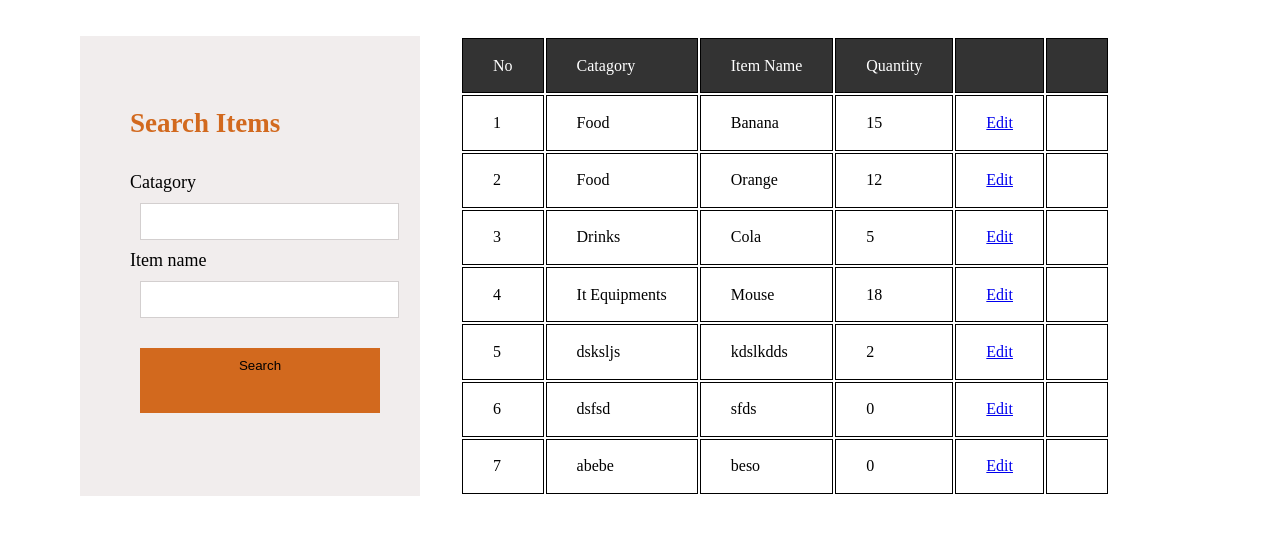
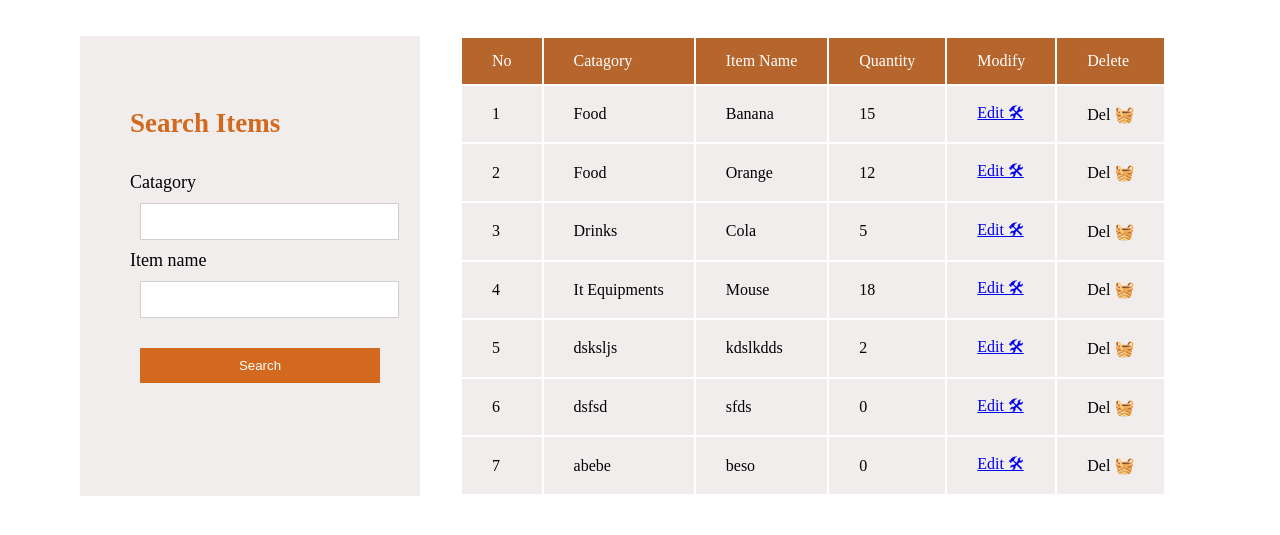
Before and after one commit to Eyu-mersha/inventory_management, a Django app: page /list_items/ in a window 1280 px wide. Shown: the part 60-595 px from the top of the page. Run offline with Django 5.2, Linux system fonts and the light colour scheme; data comes from the database, SQL or seed files in the repository.

```diff
--- a/inventory_management_api/inventorymgmt/static/css/add_items.css
+++ b/inventory_management_api/inventorymgmt/static/css/add_items.css
@@ -2,8 +2,11 @@ body{
     margin-top: 6rem;
 }
 .form{
-    padding:30px 0px 0px 400px;
+    padding: 30px 0px 0px 400px;
     color: black;
+    background-color: aqua;
+    width: 10%;
+    margin: auto;
 }
 .form .form-group{
     margin:30px 20px;
--- a/inventory_management_api/inventorymgmt/static/css/list_items.css
+++ b/inventory_management_api/inventorymgmt/static/css/list_items.css
@@ -29,19 +29,19 @@ label{
     border:1px solid #d3cfcf;
 }
 input.search{
-    padding: 10px 40px 40px 40px;
+    padding: 10px 40px 10px 40px;
     margin:20px 10px 80px 10px;
     background-color: chocolate;
-    color:black;
+    color:white;
     width: 100%;
     border: none;
 }
 
-.list_container .table_head{
-    background-color:#333;
+.list_container .table_head td{
+    background-color:rgb(182, 102, 45) !important;
     color:white;
 }
 .list_container table td{
-    border: 1px solid black;
+    background-color: #f1eded;
     padding: 10px 30px;
 }
--- a/inventory_management_api/inventorymgmt/templates/list_items.html
+++ b/inventory_management_api/inventorymgmt/templates/list_items.html
@@ -22,14 +22,15 @@
                 <input class="search" type="submit" value='Search'/>
         </form>
         <br>
+
         <table>
             <tr class="table_head">
                 <td> No</td>
                 <td> Catagory</td>
                 <td> Item Name </td>
                 <td> Quantity </td>
-                <td></td>
-                <td></td>
+                <td> Modify</td>
+                <td> Delete</td>
             </tr>
             {% for item in queryset %}
             <tr>
@@ -37,8 +38,8 @@
                 <td>{{item.catagory}}</td>
                 <td>{{item.item_name}}</td>
                 <td>{{item.quantity}}</td>
-                <td><a href="{% url 'update_items' item.id %}">Edit</a></td>
-                <td></td>
+                <td><a href="{% url 'update_items' item.id %}">Edit 🛠</a></td>
+                <td>Del 🧺</td>
             </tr>
             {% endfor %}
 
```
